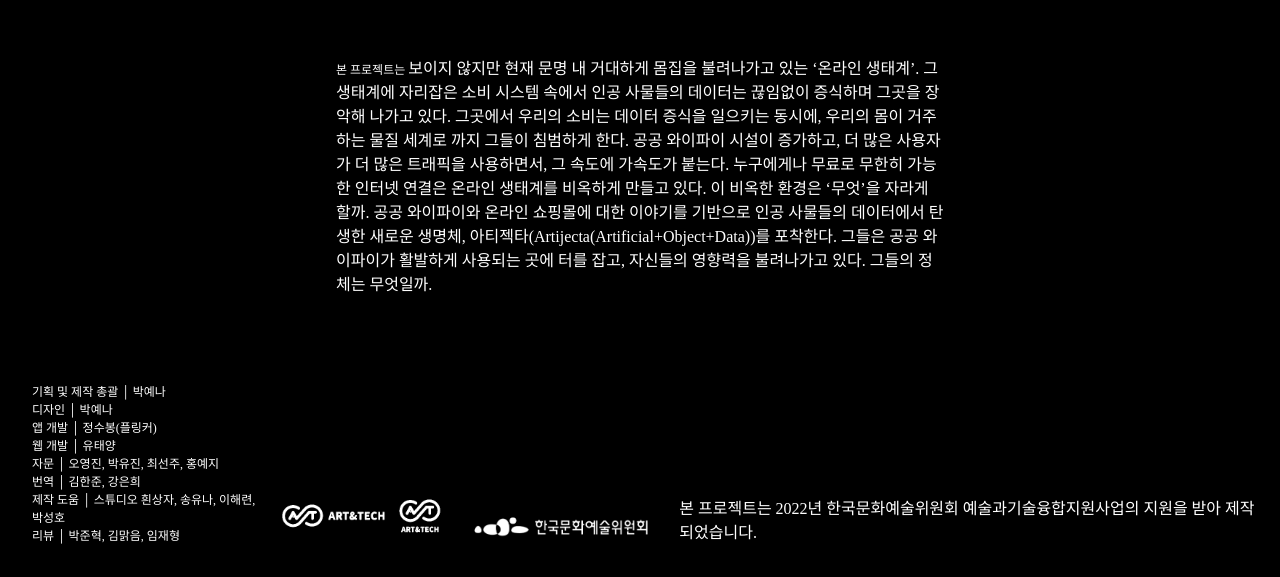
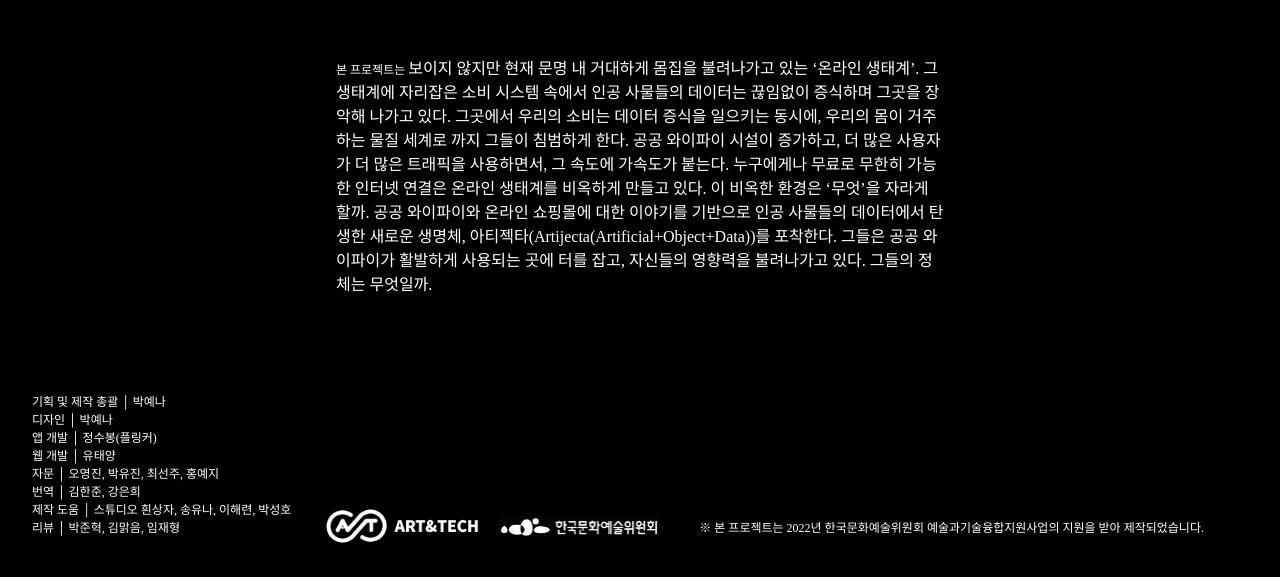
Before and after one commit to 0dot77/artijecta, a React (Vite) app: page /description in a window 1280 px wide. Shown: the part 223-800 px from the top of the page. Built offline with nearby package versions, Linux system fonts and the light colour scheme; the HTML template or start-up script is replaced by a standard one; a web font is replaced by a local one.

Commit message:
credit 수정

```diff
--- a/src/components/NavLastClue.jsx
+++ b/src/components/NavLastClue.jsx
@@ -74,10 +74,6 @@ const CancelContainer = styled.div`
   z-index: 1000;
 `;
 
-/*
-- 번호를 입력해야하기 때문에, 따로 off를 할 수 있는 버튼이 있으면 좋을 것 같다.
-*/
-
 const NavLastClue = ({ setIsMenuClicked }) => {
   const [otp, setOtp] = useState('');
   const [pass, setPass] = useState(false);
--- a/src/pages/Description.jsx
+++ b/src/pages/Description.jsx
@@ -33,11 +33,24 @@ const SponsorContainer = styled.section`
   align-items: flex-end;
   margin-bottom: 1rem;
   padding: 1rem;
+  p {
+    font-size: 0.75rem;
+    margin-left: 1rem;
+  }
+`;
+
+const SponsorImageContainer = styled.div`
+  height: 100%;
+  display: flex;
+  align-items: flex-end;
+  margin: 0 0.5rem 0 2rem;
   img {
-    width: 12.5rem;
+    width: 10rem;
+    margin-right: 1rem;
   }
-  p {
-    margin-left: 1rem;
+
+  img:nth-child(2) {
+    margin-bottom: 0.5rem;
   }
 `;
 
@@ -46,6 +59,11 @@ const CreditContainer = styled.div`
   flex-direction: column;
   font-size: 0.75rem;
   justify-content: flex-start;
+  margin-bottom: 0.5rem;
+`;
+
+const MakingDescription = styled.div`
+  margin-bottom: 0.5rem;
 `;
 
 const Description = () => {
@@ -94,6 +112,7 @@ const Description = () => {
           <p>제작 도움 │ 스튜디오 흰상자, 송유나, 이해련, 박성호</p>
           <p>리뷰 │ 박준혁, 김맑음, 임재형</p>
         </CreditContainer>
+        <SponsorImageContainer>
           <img
             src={logo2}
             alt="logo"
@@ -102,16 +121,17 @@ const Description = () => {
             src={logo1}
             alt="logo"
           />
-        <div
+        </SponsorImageContainer>
+        <MakingDescription
           onMouseEnter={() => setIsTextHovered('sponsor')}
           onMouseLeave={() => setIsTextHovered(null)}
         >
           {isTextHovered === 'sponsor' ? (
             <p>This project was published with the support of “2022 ARKO Art & Tech</p>
           ) : (
-            <p>본 프로젝트는 2022년 한국문화예술위원회 예술과기술융합지원사업의 지원을 받아 제작되었습니다.</p>
+            <p>※ 본 프로젝트는 2022년 한국문화예술위원회 예술과기술융합지원사업의 지원을 받아 제작되었습니다.</p>
           )}
-        </div>
+        </MakingDescription>
       </SponsorContainer>
     </Layout>
   );
```
Also changed, not shown: src/assets/images/logo1.png, src/assets/images/logo2.png. Lines whose indentation alone changed are shown as unchanged.
